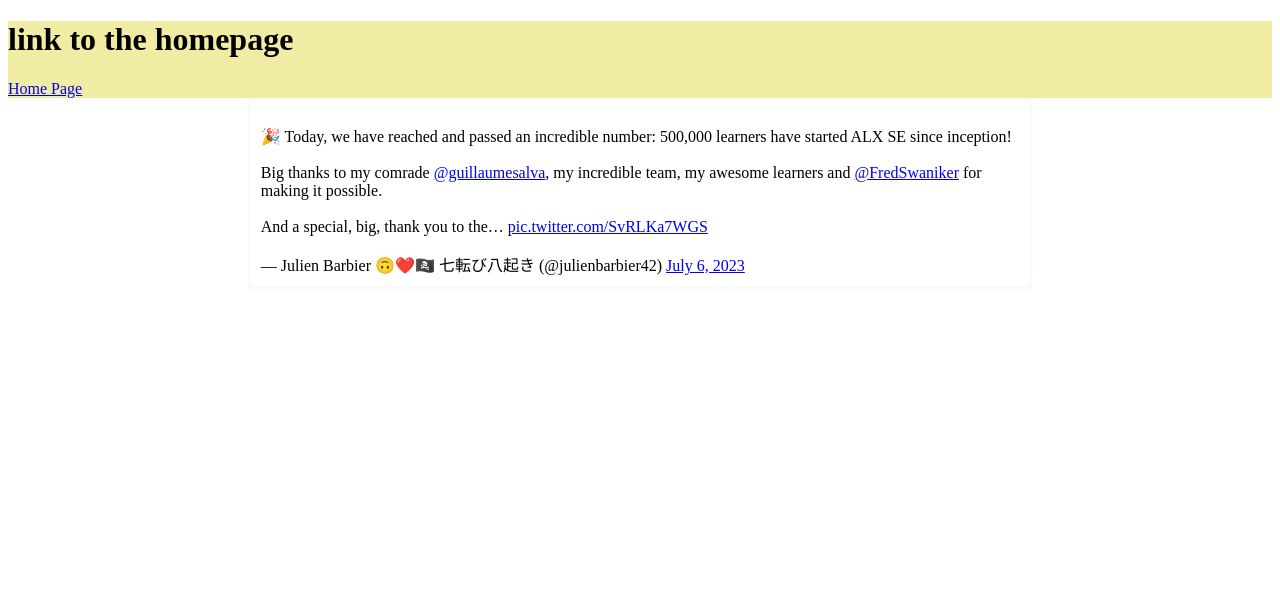
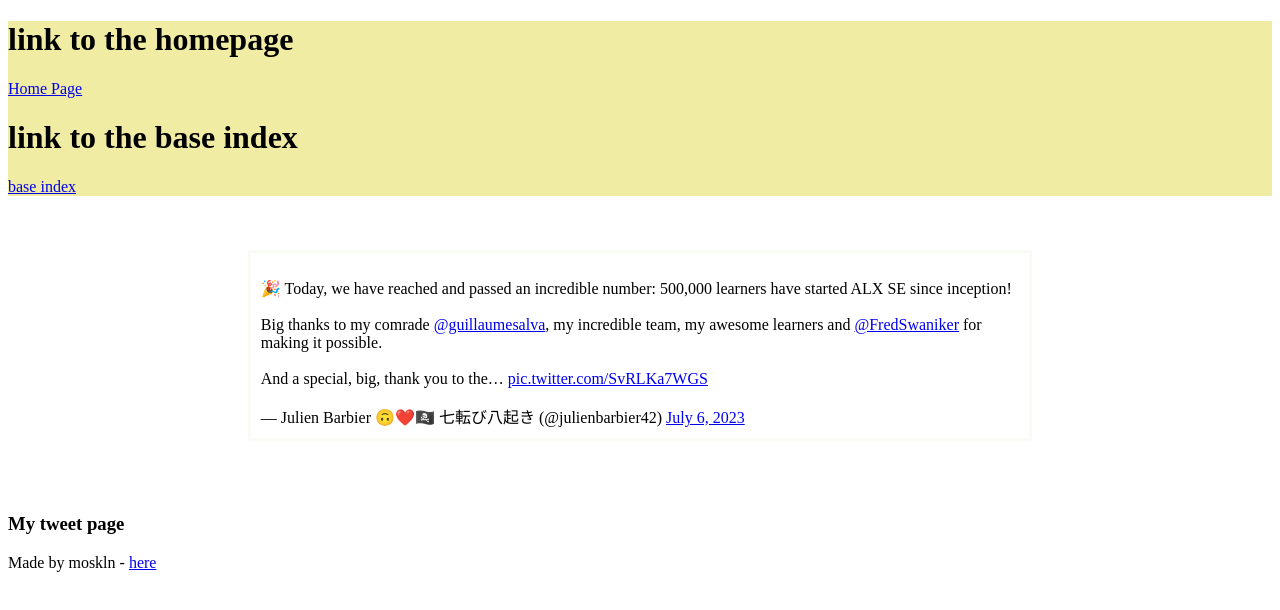
Before and after one commit to moskln/alx_html_css, a plain HTML site: page html_basic/tweets.html in a window 1280 px wide. Drawn offline with Linux system fonts and the light colour scheme.

Commit message:
3. Make a cool website

```diff
--- a/html_basic/tweets.html
+++ b/html_basic/tweets.html
@@ -13,14 +13,27 @@
     </style>
 </head>
 <body >
-
+	<!-- Content for the header section -->
+	<header>
 	<div style="background-color: rgb(241, 236, 163); align-self: start;">
 		<h1 style="display: flex;">link to the homepage</h1>
 		<a href="index.html" style="align-items: center;">Home Page</a>
+		<br>
+		<h1 style="display: flex;">link to the base index</h1>
+                <a href="base_index.html" style="align-items: center;">base index</a>
 	</div>
-
+	</header>
+	<br><br><br>
+	<!-- Content for the main section -->
+	<main>
     <blockquote class="twitter-tweet" data-theme="dark">
 	    <p lang="en" dir="ltr">🎉 Today, we have reached and passed an incredible number: 500,000 learners have started ALX SE since inception!<br><br>Big thanks to my comrade <a href="https://twitter.com/guillaumesalva?ref_src=twsrc%5Etfw">@guillaumesalva</a>, my incredible team, my awesome learners and <a href="https://twitter.com/FredSwaniker?ref_src=twsrc%5Etfw">@FredSwaniker</a> for making it possible.<br><br>And a special, big, thank you to the… <a href="https://t.co/SvRLKa7WGS">pic.twitter.com/SvRLKa7WGS</a></p>&mdash; Julien Barbier 🙃❤️🏴‍☠️ 七転び八起き (@julienbarbier42) <a href="https://twitter.com/julienbarbier42/status/1676847267767103488?ref_src=twsrc%5Etfw">July 6, 2023</a></blockquote> <script async src="https://platform.twitter.com/widgets.js" charset="utf-8"></script>
-
+	</main>
+	<br><br><br>
+	<!-- Content for the footer section -->
+	<footer>
+		<h3>My tweet page</h3>
+                <p style="align-content: center;">Made by moskln - <a href="https://github.com/moskln" target="_blank">here</a></p>
+	</footer>
 </body>
 </html>
```
Also changed, not shown: html_basic/base_index.html (+9 -1 lines), html_basic/index.html (+15 -1 lines).
